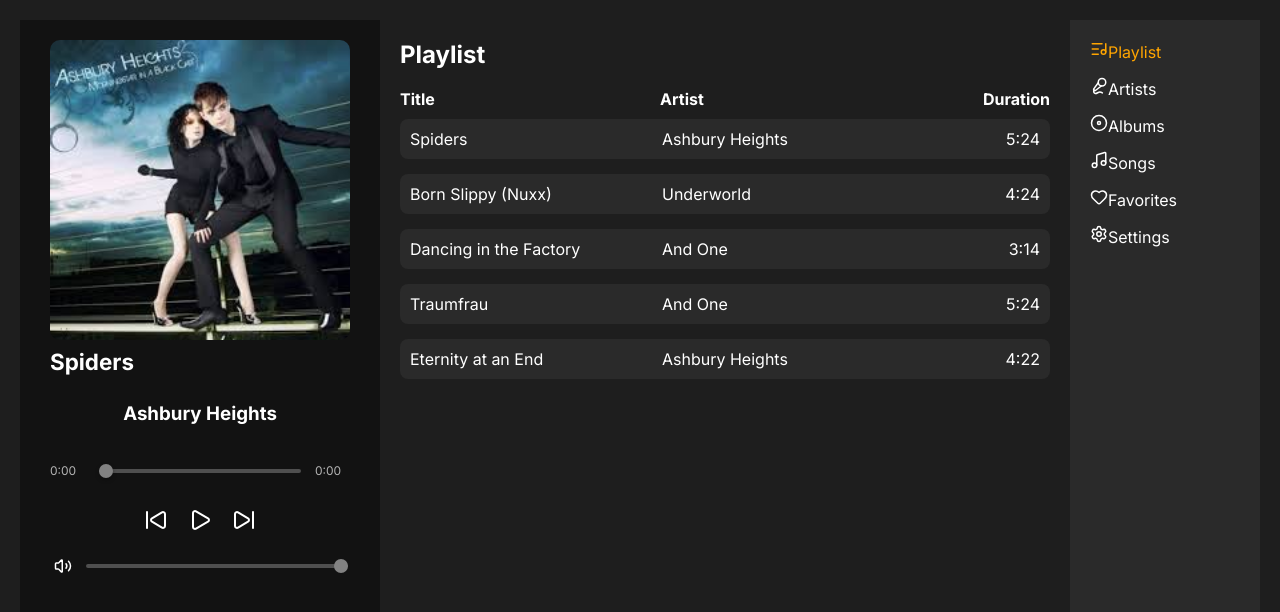
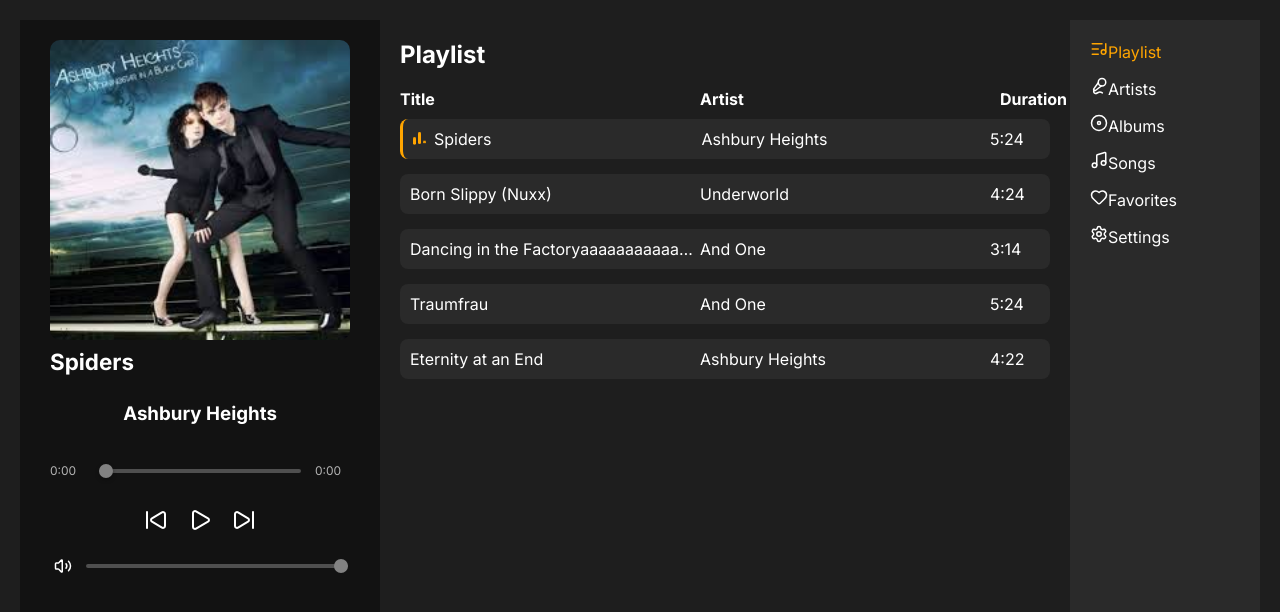
Before and after one commit to DosterToster/web-player, a React (Vite) app: page / in a window 1280 px wide. Shown: the top 612 px of the page. Built offline with nearby package versions, Linux system fonts and the light colour scheme.

Commit message:
feat: auto next song, playlist active track animation, text overflow fix

```diff
--- a/src/App.css
+++ b/src/App.css
@@ -1,15 +1,3 @@
-.playlist-header,
-.playlist ul li {
-  display: grid;
-  grid-template-columns: 2fr 2fr 1fr;
-  align-items: center;
-}
-
-.playlist-header span:last-child,
-.playlist ul li span:last-child {
-  text-align: right;
-}
-
 .controls button {
   background: transparent;
   border: none;
@@ -20,7 +8,7 @@
 }
 
 .controls button:hover {
-  color: #1db954;
+  color: orange;
   transform: scale(1.1);
   cursor: pointer;
 }
--- a/src/App.jsx
+++ b/src/App.jsx
@@ -49,7 +49,13 @@ function App() {
   const renderPage = () => {
     switch (activePage) {
       case 'playlist':
-        return <Playlist songs={songs} setSelectedSong={handleSelectSong} />;
+        return (
+          <Playlist
+            songs={songs}
+            setSelectedSong={handleSelectSong}
+            selectedSong={selectedSong}
+          />
+        );
       case 'albums':
         return <Albums songs={songs} />;
       case 'artists':
--- a/src/api/songs.js
+++ b/src/api/songs.js
@@ -17,7 +17,8 @@ const songs = [
   },
   {
     id: 3,
-    title: 'Dancing in the Factory',
+    title:
+      'Dancing in the Factoryaaaaaaaaaaaaaaaaaaaaaaaaaaaaaaaaaaaaaaaaaaaaaaaaaaaaaaaaaaaaaaaaaaaaaaaaaaaaaaaaaaaaaaaaaaaaaaaaaaaaaaaaaaaa',
     artist: 'And One',
     duration: '3:14',
     cover: '/завантаження (1).png',
--- a/src/components/Player/index.jsx
+++ b/src/components/Player/index.jsx
@@ -150,6 +150,7 @@ export default function Player({
           const saved = parseFloat(localStorage.getItem('currentTime') ?? '0');
           audioRef.current.currentTime = saved;
         }}
+        onEnded={onNext}
       />
       <div className={style.progress_bar}>
         <span>
--- a/src/components/Player/style.module.css
+++ b/src/components/Player/style.module.css
@@ -142,3 +142,18 @@
   transform: scale(1.2);
   background-color: orange;
 }
+
+.controls button {
+  background: transparent;
+  border: none;
+  color: white;
+  cursor: pointer;
+  padding: 10px;
+  transition: 0.2s;
+}
+
+.controls button:hover {
+  color: orange;
+  transform: scale(1.1);
+  cursor: pointer;
+}
--- a/src/components/Playlist/index.jsx
+++ b/src/components/Playlist/index.jsx
@@ -1,4 +1,6 @@
-export default function Playlist({ songs, setSelectedSong }) {
+import style from './style.module.css';
+
+export default function Playlist({ songs, setSelectedSong, selectedSong }) {
   return (
     <div className='playlist'>
       <h2>Playlist</h2>
@@ -9,9 +11,22 @@ export default function Playlist({ songs, setSelectedSong }) {
       </div>
       <ul>
         {songs.map((song) => (
-          <li key={song.id} onClick={() => setSelectedSong(song)}>
-            <span>{song.title}</span>
-            <span>{song.artist}</span>
+          <li
+            key={song.id}
+            onClick={() => setSelectedSong(song)}
+            className={song.id === selectedSong?.id ? style.active : ''}
+          >
+            <span className={style.song_title}>
+              {song.id === selectedSong?.id ? (
+                <span className={style.bars}>
+                  <span />
+                  <span />
+                  <span />
+                </span>
+              ) : null}
+              {song.title}
+            </span>
+            <span className={style.song_artist}>{song.artist}</span>
             <span>{song.duration}</span>
           </li>
         ))}
--- a/src/components/Playlist/style.module.css
+++ b/src/components/Playlist/style.module.css
@@ -0,0 +1,69 @@
+.playlist-header,
+.playlist ul li {
+  display: grid;
+  grid-template-columns: 2fr 2fr 1fr;
+  align-items: center;
+}
+
+.playlist-header span:last-child,
+.playlist ul li span:last-child {
+  text-align: right;
+}
+
+.song_title,
+.song_artist {
+  white-space: nowrap;
+  overflow: hidden;
+  text-overflow: ellipsis;
+}
+
+.song_title,
+.song_artist {
+  white-space: nowrap;
+  overflow: hidden;
+  text-overflow: ellipsis;
+}
+
+.active {
+  background-color: #1a1a1a;
+  border-left: 3px solid orange;
+}
+
+.bars {
+  display: inline-flex;
+  align-items: flex-end;
+  gap: 2px;
+  height: 14px;
+  margin-right: 8px;
+}
+
+.bars span {
+  display: inline-block;
+  width: 3px;
+  background-color: orange;
+  border-radius: 2px;
+  animation: bounce 0.8s ease-in-out infinite;
+}
+
+.bars span:nth-child(1) {
+  height: 8px;
+  animation-delay: 0s;
+}
+.bars span:nth-child(2) {
+  height: 14px;
+  animation-delay: 0.2s;
+}
+.bars span:nth-child(3) {
+  height: 6px;
+  animation-delay: 0.4s;
+}
+
+@keyframes bounce {
+  0%,
+  100% {
+    transform: scaleY(0.4);
+  }
+  50% {
+    transform: scaleY(1);
+  }
+}
--- a/src/components/Sidebar/index.jsx
+++ b/src/components/Sidebar/index.jsx
@@ -14,14 +14,12 @@ export default function Sidebar({ activePage, setActivePage }) {
   return (
     <div className='menu'>
       <ul>
-        {/* Замість { id, Icon, label } пишемо просто page */}
         {pages.map((page) => (
           <li
             key={page.id}
             onClick={() => setActivePage(page.id)}
             className={activePage === page.id ? style.active : ''}
           >
-            {/* Викликаємо іконку через крапку */}
             <page.Icon size={18} />
             {page.label}
           </li>
```
